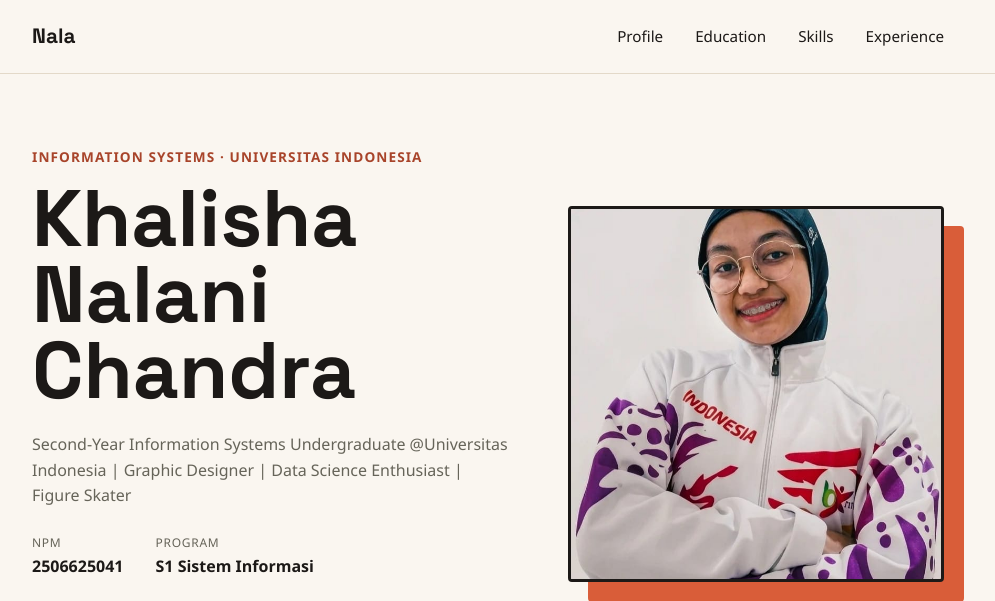
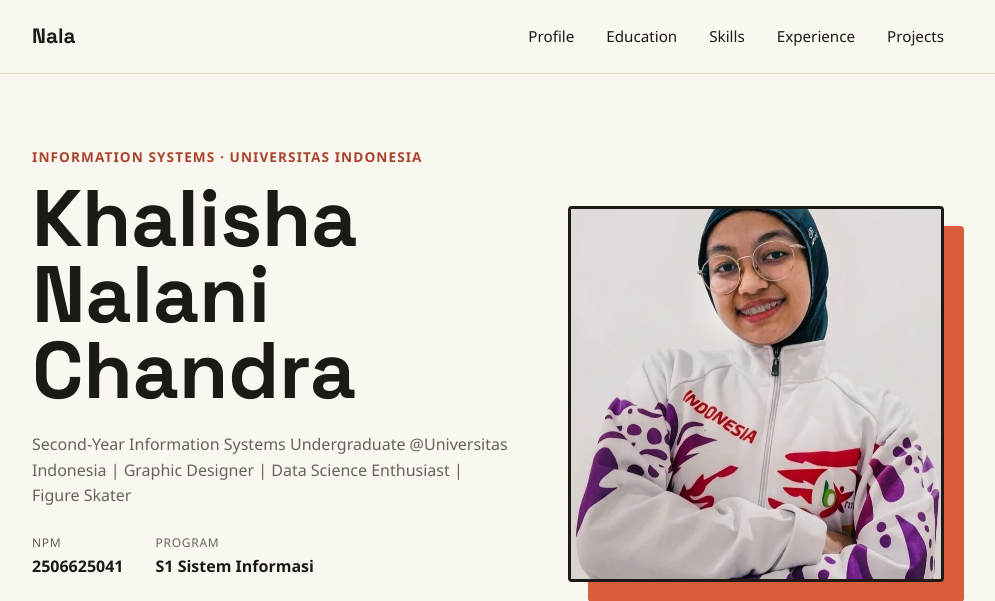
Before and after one commit to nalanii-c/myportofolio, a Django app: page / in a window 1280 px wide. Shown: the top 601 px of the page, without its empty margins (152-1147 px from the left). Run offline with Django 5.2, Linux system fonts and the light colour scheme.

Commit message:
memperbaiki error di header dan merapihkan kode di index.html

```diff
--- a/templates/index.html
+++ b/templates/index.html
@@ -19,6 +19,7 @@
                 <a href="#education">Education</a>
                 <a href="#skills">Skills</a>
                 <a href="#experience">Experience</a>
+                <a href="#projects">Projects</a>
             </nav>
         </div>
     </header>
@@ -89,7 +90,7 @@
         </section>
 
         <!-- SKILLS -->
-        <section class="projects-section" id="projects">
+        <section class="projects-section" id="skills">
             <div class="container">
                 <h2 class="section-title">SKILLS</h2>
                 <div class="projects-grid">
@@ -119,10 +120,9 @@
                 </div>
             </div>
         </section>
-    </main>
 
         <!-- EXPERIENCE -->
-        <section class="projects-section" id="projects">
+        <section class="projects-section" id="experience">
             <div class="container">
                 <h2 class="section-title">EXPERIENCE</h2>
                 <div class="projects-grid">
@@ -152,7 +152,6 @@
                 </div>
             </div>
         </section>
-    </main>
 
         <!-- PROJECTS -->
         <section class="projects-section" id="projects">
@@ -188,6 +187,8 @@
             </div>
         </section>
 
+    </main>
+
     <!-- Footer -->
     <footer class="site-footer">
         <div class="container">
```
Lines whose indentation alone changed are shown as unchanged.
